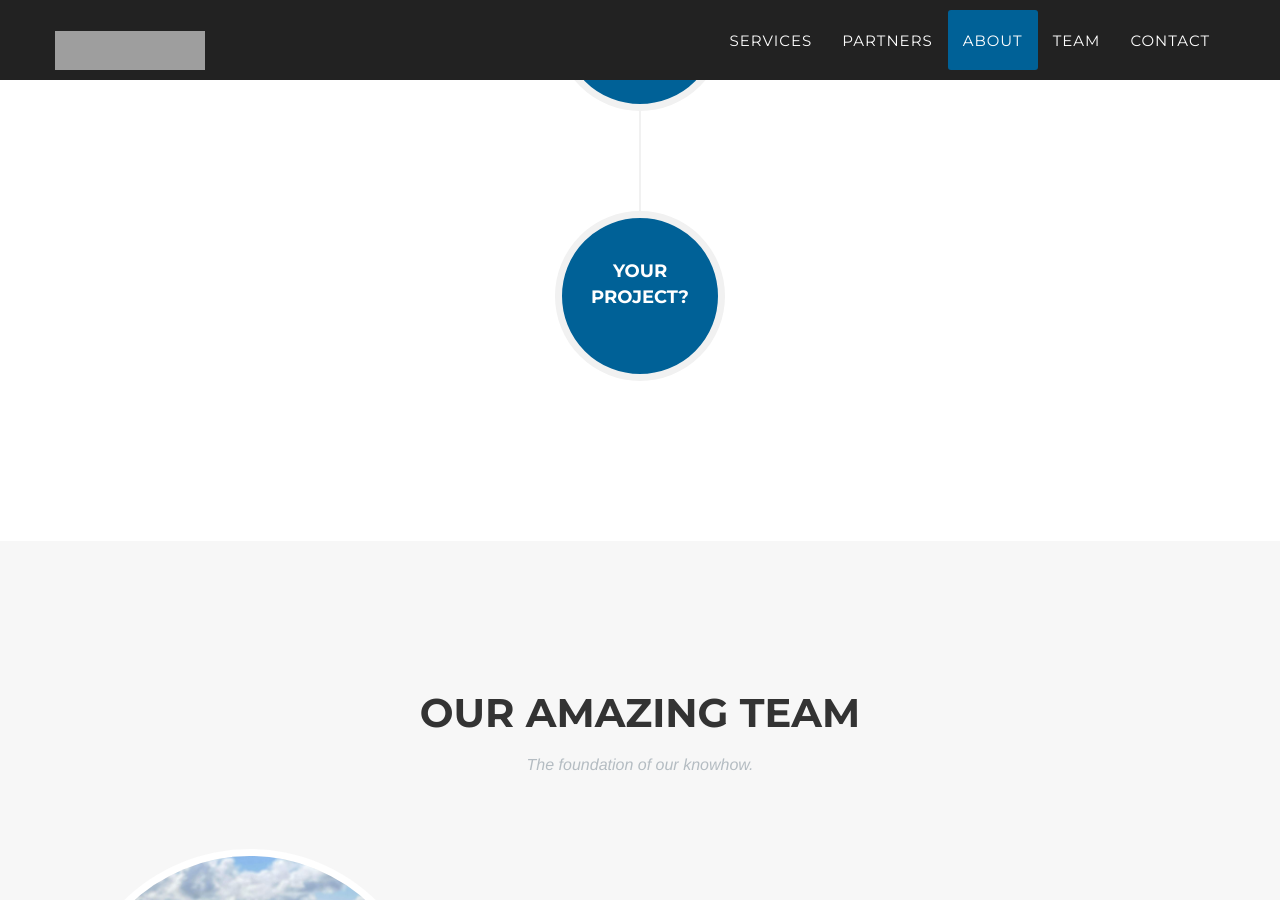
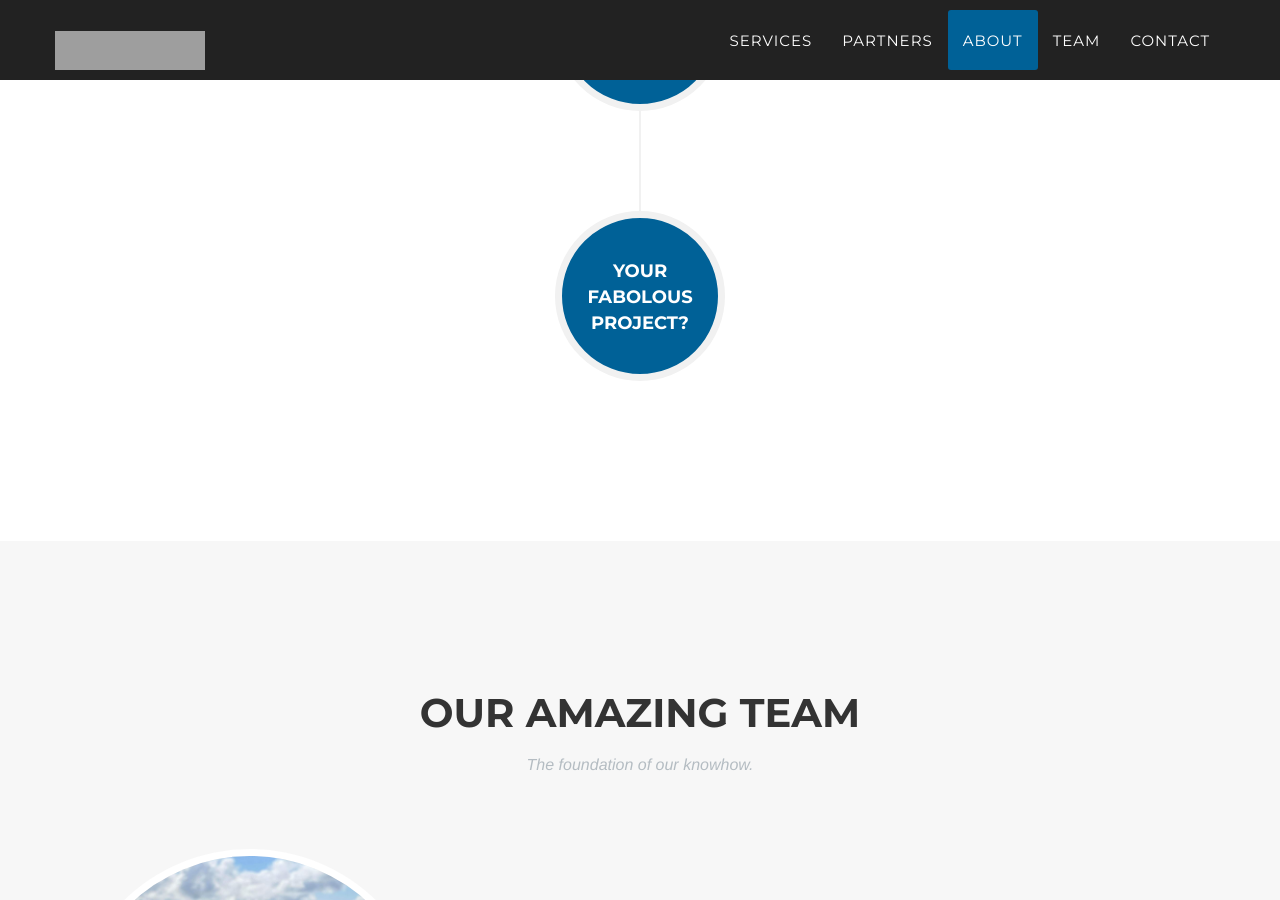
Before and after one commit to Truminant/truminant.github.io, a Jekyll site: the page built from index.html, in a window 1280 px wide and 900 px high, scrolled down 2312 px. Built offline with Jekyll 4.4.1, drawn with Linux system fonts in a browser that asks for light colours; some web fonts are replaced; grey boxes are pictures that could not be loaded.

Commit message:
fabolous

```diff
--- a/_includes/about.html
+++ b/_includes/about.html
@@ -26,7 +26,7 @@
                     </li>
                     <li class="timeline-inverted">
                         <div class="timeline-image">
-                            <h4>Your project?</h4>
+                            <h4>Your fabolous project?</h4>
                         </div>
                     </li>
                 </ul>
```
